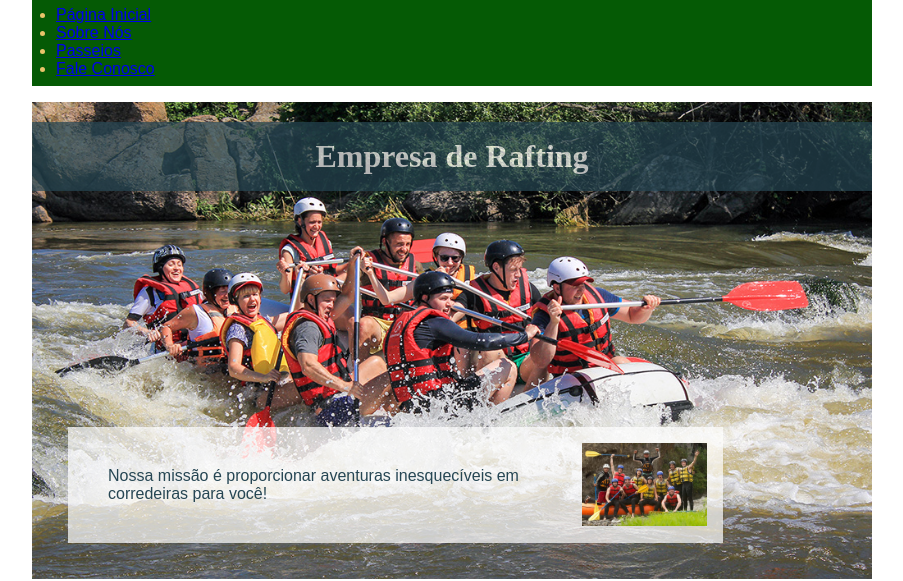
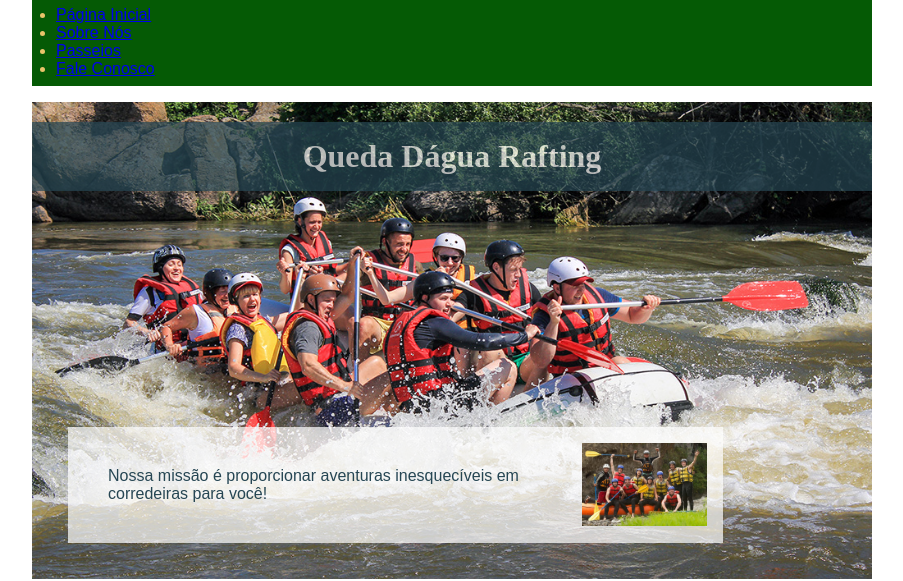
Before and after one commit to jxavierdefarias/wdd130, a plain HTML site: page wwr/sobre.html in a window 1280 px wide. Shown: the part 244-825 px from the top of the page, without its empty margins (188-1091 px from the left). Drawn offline with Linux system fonts and the light colour scheme.

Commit message:
nome empresa

```diff
--- a/wwr/sobre.html
+++ b/wwr/sobre.html
@@ -3,14 +3,14 @@
 <head>
   <meta charset="UTF-8">
   <meta name="viewport" content="width=device-width, initial-scale=1.0">
-  <title>Sobre Nós - Empresa de Rafting</title>
+  <title>Sobre Nós - Queda Dágua Rafting</title>
   <meta name="description" content="Conheça a história e a missão da nossa empresa de rafting em corredeiras.">
   <meta name="author" content="jorge farias">
   <link rel="stylesheet" href="estilos/rafting.css">
 </head>
 <body>
   <header>
-    <img src="imagens/logo.png" alt="Logo da Empresa de Rafting">
+    <img src="imagens/logo.png" alt="Logo da Queda Dágua Rafting">
     <nav>
       <ul>
         <li><a href="index.html">Página Inicial</a></li>
@@ -22,10 +22,10 @@
   </header>
   <main>
     <div class="hero">
-      <img src="imagens/hero.jpg" alt="Imagem hero da empresa de rafting">
-      <h1>Empresa de Rafting</h1>
+      <img src="imagens/hero.jpg" alt="Imagem hero da Queda Dágua Rafting">
+      <h1>Queda Dágua Rafting</h1>
       <article>
-        <img src="imagens/cliente-feliz.jpg" alt="Cliente feliz com a empresa de rafting">
+        <img src="imagens/cliente-feliz.jpg" alt="Cliente feliz com a Queda Dágua Rafting">
         <p>Nossa missão é proporcionar aventuras inesquecíveis em corredeiras para você!</p>
       </article>
     </div>
```
